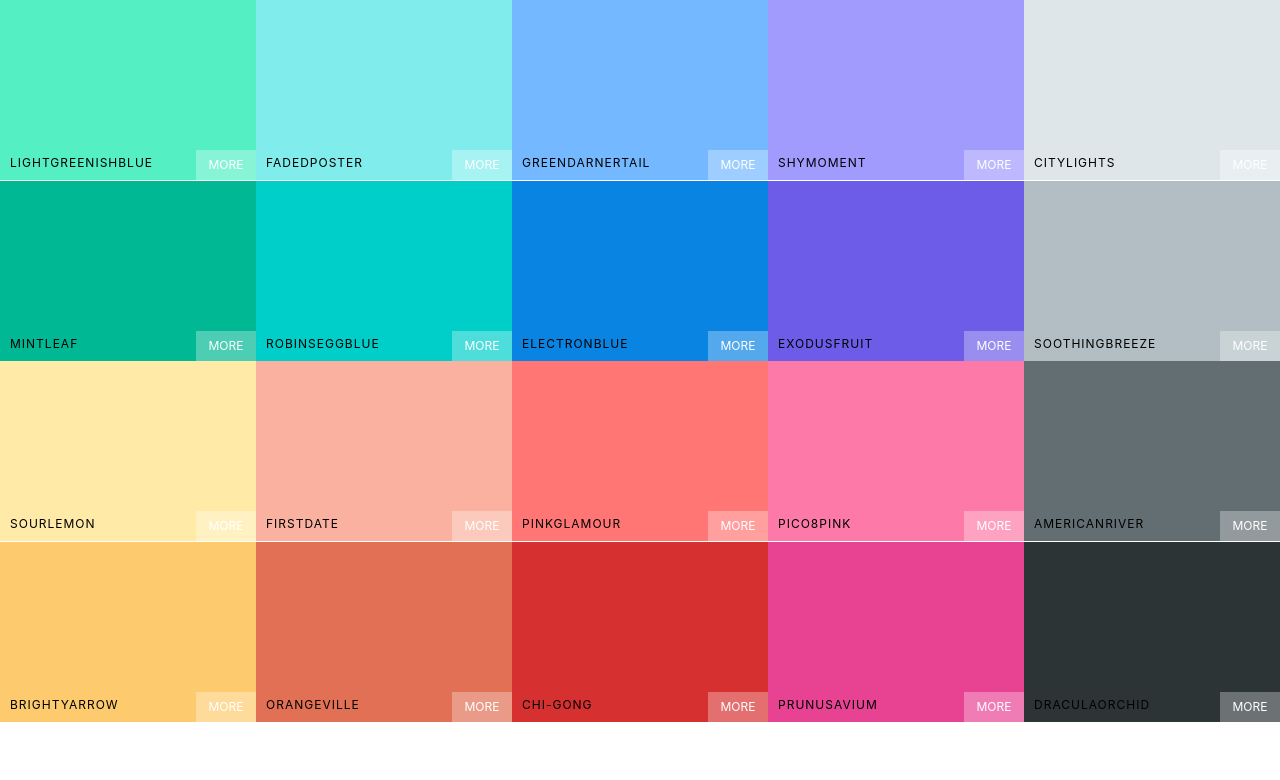
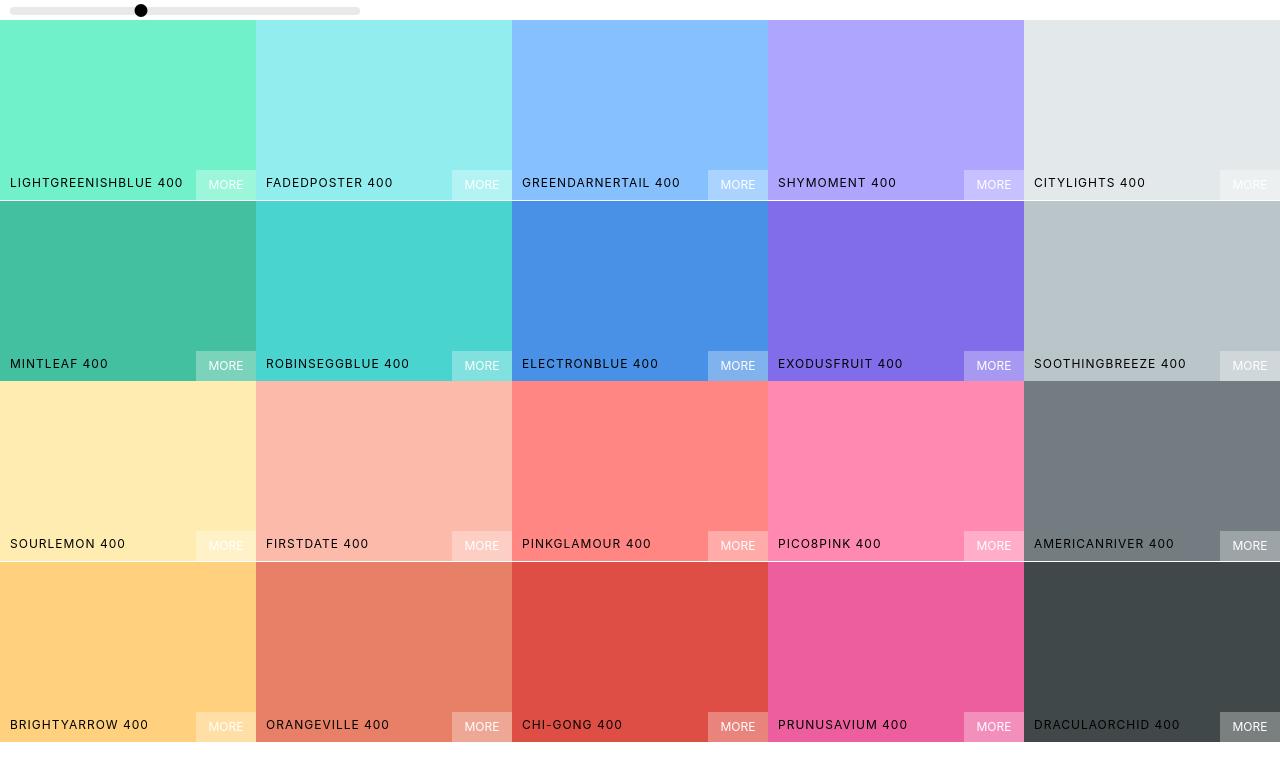
Before and after one commit to yflin9/react-palette, a React (Create React App) app: page / in a window 1280 px wide. Shown: the top 780 px of the page. Built offline with nearby package versions, Linux system fonts and the light colour scheme.

Commit message:
add color scale, color slider

```diff
--- a/package.json
+++ b/package.json
@@ -6,7 +6,10 @@
     "@testing-library/jest-dom": "^5.11.9",
     "@testing-library/react": "^11.2.5",
     "@testing-library/user-event": "^12.7.3",
+    "chroma-js": "^2.1.0",
+    "rc-slider": "^9.7.1",
     "react": "^17.0.1",
+    "react-copy-to-clipboard": "^5.0.3",
     "react-dom": "^17.0.1",
     "react-scripts": "4.0.3",
     "web-vitals": "^1.1.0"
--- a/src/App.js
+++ b/src/App.js
@@ -1,10 +1,11 @@
 import Palette from "./Palette";
 import seedPalettes from "./seedPalettes";
+import { generatePalette } from "./colorHelpers";
 
 function App() {
   return (
     <div className="App">
-      <Palette {...seedPalettes[3]} />
+      <Palette palette={generatePalette(seedPalettes[3])} />
     </div>
   );
 }
--- a/src/ColorBox.css
+++ b/src/ColorBox.css
@@ -60,3 +60,43 @@
   font-size: 0.75rem;
   line-height: 30px;
 }
+
+.copy-overlay {
+  opacity: 0;
+  z-index: 0;
+  width: 100%;
+  height: 100%;
+  transition: transform 0.5s ease-in-out;
+}
+
+.copy-overlay.show {
+  position: absolute;
+  opacity: 1;
+  transform: scale(50);
+  z-index: 10;
+}
+
+.copy-overlay-msg {
+  position: fixed;
+  top: 0;
+  left: 0;
+  right: 0;
+  bottom: 0;
+  display: flex;
+  justify-content: center;
+  align-items: center;
+  color: #fff;
+  text-transform: uppercase;
+  opacity: 0;
+  font-size: 2rem;
+  transform: scale(0.0001);
+}
+
+.copy-overlay-msg.show {
+  display: flex;
+  opacity: 1;
+  transform: scale(1);
+  z-index: 25;
+  transition: all 0.4s ease-in-out;
+  transition-delay: 0.2s;
+}
--- a/src/ColorBox.js
+++ b/src/ColorBox.js
@@ -1,17 +1,38 @@
-import React from "react";
+import React, { useState, useEffect } from "react";
 import "./ColorBox.css";
+import { CopyToClipboard } from "react-copy-to-clipboard";
 
 const ColorBox = ({ background, name }) => {
+  const [copied, setCopied] = useState(false);
+
+  useEffect(() => {
+    let t = setTimeout(() => setCopied(false), 1400);
+    return () => {
+      clearTimeout(t);
+    };
+  }, [copied]);
+
   return (
-    <div style={{ background }} className="ColorBox">
-      <div className="copy-container">
-        <div className="box-content">
-          <span className="color-name">{name}</span>
+    <CopyToClipboard text={background} onCopy={() => setCopied(true)}>
+      <div style={{ background }} className="ColorBox">
+        <div
+          style={{ background }}
+          className={`copy-overlay ${copied && "show"}`}
+        ></div>
+        <div className={`copy-overlay-msg ${copied && "show"}`}>
+          <h2>Copied {background}</h2>
         </div>
-        <button className="copy-btn">Copy</button>
+        <div className="copy-container">
+          <div className="box-content">
+            <span>{name}</span>
+          </div>
+          <button className="copy-btn" onClick={() => setCopied(true)}>
+            Copy
+          </button>
+        </div>
+        <span className="more">More</span>
       </div>
-      <span className="more">More</span>
-    </div>
+    </CopyToClipboard>
   );
 };
 
--- a/src/Palette.css
+++ b/src/Palette.css
@@ -5,3 +5,30 @@
 .Palette-colors {
   height: 90%;
 }
+
+.slider {
+  width: 350px;
+  margin: 0 10px;
+  display: inline-block;
+}
+
+.rc-slider-track {
+  background-color: transparent;
+}
+
+.rc-slider-rail {
+  height: 8px;
+}
+
+.rc-slider-handle,
+.rc-slider-handle:hover,
+.rc-slider-handle:active,
+.rc-slider-handle:focus {
+  outline: none;
+  background-color: #000;
+  border-color: #000;
+  box-shadow: none;
+  width: 13px;
+  height: 13px;
+  margin-top: -3px;
+}
--- a/src/Palette.js
+++ b/src/Palette.js
@@ -1,15 +1,32 @@
-import React from "react";
+import React, { useState } from "react";
 import ColorBox from "./ColorBox";
+import Slider from "rc-slider";
+import "rc-slider/assets/index.css";
+
 import "./Palette.css";
 
-const Palette = ({ colors }) => {
-  const colorBoxes = colors.map((color) => (
-    <ColorBox background={color.color} name={color.name} />
+const Palette = ({ palette }) => {
+  const [level, setLevel] = useState(400);
+
+  const colorBoxes = palette.colors[level].map((color) => (
+    <ColorBox key={color.name} background={color.hex} name={color.name} />
   ));
+
   return (
-    <div className="Palette">
-      <div className="Palette-colors">{colorBoxes}</div>
-    </div>
+    <>
+      <div className="Palette">
+        <div className="slider">
+          <Slider
+            defaultValue={level}
+            min={100}
+            max={900}
+            step={100}
+            onAfterChange={setLevel}
+          />
+        </div>
+        <div className="Palette-colors">{colorBoxes}</div>
+      </div>
+    </>
   );
 };
 
--- /dev/null
+++ b/src/colorHelpers.js
@@ -0,0 +1,41 @@
+import chroma from "chroma-js";
+
+const levels = [50, 100, 200, 300, 400, 500, 600, 700, 800, 900];
+
+const generatePalette = (starterPalette) => {
+  let newPalette = {
+    paletteName: starterPalette.paletteName,
+    id: starterPalette.id,
+    emoji: starterPalette.emoji,
+    colors: {},
+  };
+  for (let level of levels) {
+    newPalette.colors[level] = [];
+  }
+  for (let color of starterPalette.colors) {
+    let scale = getScale(color.color, 10).reverse();
+    for (let i in scale) {
+      newPalette.colors[levels[i]].push({
+        name: `${color.name} ${levels[i]}`,
+        id: color.name.toLowerCase().replace(/ /g, "-"),
+        hex: scale[i],
+        rgb: chroma(scale[i]).css(),
+        rgba: chroma(scale[i])
+          .css()
+          .replace("rgb", "rgba")
+          .replace(")", ",1.0)"),
+      });
+    }
+  }
+  return newPalette;
+};
+
+const getRange = (hexColor) => {
+  return [chroma(hexColor).darken(1.4).hex(), hexColor, "#ffffff"];
+};
+
+const getScale = (hexColor, numberOfColors) => {
+  return chroma.scale(getRange(hexColor)).mode("lab").colors(numberOfColors);
+};
+
+export { generatePalette };
--- a/src/index.js
+++ b/src/index.js
@@ -1,15 +1,10 @@
-import React from 'react';
-import ReactDOM from 'react-dom';
-import './index.css';
-import App from './App';
-import reportWebVitals from './reportWebVitals';
+import React from "react";
+import ReactDOM from "react-dom";
+import "./index.css";
+import App from "./App";
+import reportWebVitals from "./reportWebVitals";
 
-ReactDOM.render(
-  <React.StrictMode>
-    <App />
-  </React.StrictMode>,
-  document.getElementById('root')
-);
+ReactDOM.render(<App />, document.getElementById("root"));
 
 // If you want to start measuring performance in your app, pass a function
 // to log results (for example: reportWebVitals(console.log))
--- a/src/seedPalettes.js
+++ b/src/seedPalettes.js
@@ -1,4 +1,4 @@
-export default [
+const seedPalettes = [
   {
     paletteName: "Material UI Colors",
     id: "material-ui-colors",
@@ -22,8 +22,8 @@ export default [
       { name: "deeporange", color: "#FF5722" },
       { name: "brown", color: "#795548" },
       { name: "grey", color: "#9E9E9E" },
-        { name: "bluegrey", color: "#607D8B" }
-      ]
+      { name: "bluegrey", color: "#607D8B" },
+    ],
   },
   {
     paletteName: "Flat UI Colors v1",
@@ -49,8 +49,8 @@ export default [
       { name: "Pumpkin", color: "#d35400" },
       { name: "Pomegranate", color: "#c0392b" },
       { name: "Silver", color: "#bdc3c7" },
-        { name: "Asbestos", color: "#7f8c8d" }
-      ]
+      { name: "Asbestos", color: "#7f8c8d" },
+    ],
   },
   {
     paletteName: "Flat UI Colors Dutch",
@@ -76,8 +76,8 @@ export default [
       { name: "TurkishAqua", color: "#006266" },
       { name: "20000LeaguesUnderTheSea", color: "#1B1464" },
       { name: "CircumorbitalRing", color: "#5758BB" },
-        { name: "MagentaPurple", color: "#6F1E51" }
-      ]
+      { name: "MagentaPurple", color: "#6F1E51" },
+    ],
   },
   {
     paletteName: "Flat UI Colors American",
@@ -103,8 +103,8 @@ export default [
       { name: "OrangeVille", color: "#e17055" },
       { name: "Chi-Gong", color: "#d63031" },
       { name: "PrunusAvium", color: "#e84393" },
-        { name: "DraculaOrchid", color: "#2d3436" }
-      ]
+      { name: "DraculaOrchid", color: "#2d3436" },
+    ],
   },
   {
     paletteName: "Flat UI Colors Aussie",
@@ -130,8 +130,8 @@ export default [
       { name: "SteelPink", color: "#be2edd" },
       { name: "Blurple", color: "#4834d4" },
       { name: "DeepCove", color: "#130f40" },
-        { name: "WizardGrey", color: "#535c68" }
-      ]
+      { name: "WizardGrey", color: "#535c68" },
+    ],
   },
   {
     paletteName: "Flat UI Colors British",
@@ -157,8 +157,8 @@ export default [
       { name: "HintOfPensive", color: "#dcdde1" },
       { name: "ChainGangGrey", color: "#718093" },
       { name: "PicoVoid", color: "#192a56" },
-        { name: "ElectroMagnetic", color: "#2f3640" }
-      ]
+      { name: "ElectroMagnetic", color: "#2f3640" },
+    ],
   },
   {
     paletteName: "Flat UI Colors Spanish",
@@ -184,8 +184,8 @@ export default [
       { name: "ChileanFire", color: "#cd6133" },
       { name: "GreyPorcelain", color: "#84817a" },
       { name: "AlamedaOchre", color: "#cc8e35" },
-        { name: "Desert", color: "#ccae62" }
-      ]
+      { name: "Desert", color: "#ccae62" },
+    ],
   },
   {
     paletteName: "Flat UI Colors Indian",
@@ -211,8 +211,8 @@ export default [
       { name: "EndingNavyBlue", color: "#182C61" },
       { name: "SasquatchSocks", color: "#FC427B" },
       { name: "PineGlade", color: "#BDC581" },
-        { name: "HighlighterLavender", color: "#82589F" }
-      ]
+      { name: "HighlighterLavender", color: "#82589F" },
+    ],
   },
   {
     paletteName: "Flat UI Colors French",
@@ -238,7 +238,9 @@ export default [
       { name: "JalapenoRed", color: "#b71540" },
       { name: "DarkSapphire", color: "#0c2461" },
       { name: "ForestBlues", color: "#0a3d62" },
-        { name: "ReefEncounter", color: "#079992" }
-      ]
-    }
+      { name: "ReefEncounter", color: "#079992" },
+    ],
+  },
 ];
+
+export default seedPalettes;
```
Also changed, not shown: 1 other file (tests, documents, lock files or other folders). Lines whose indentation alone changed are shown as unchanged.
